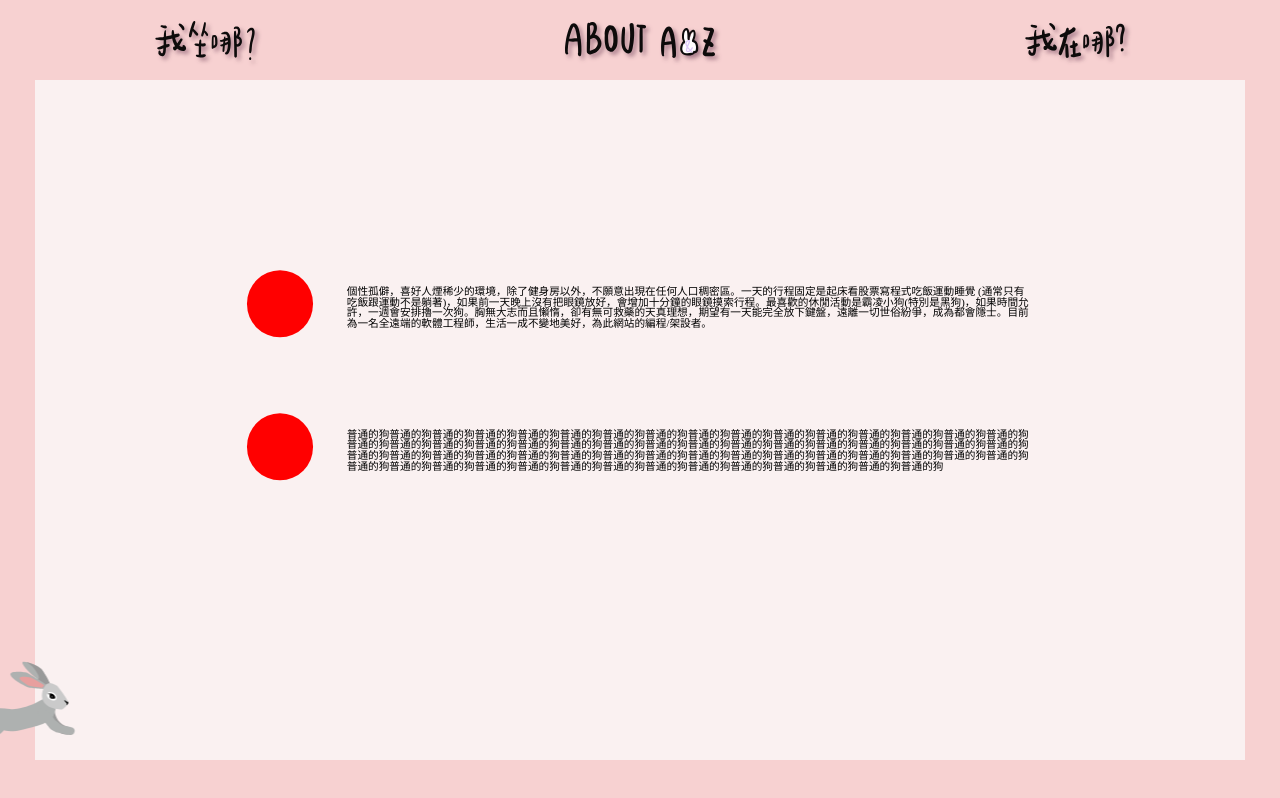
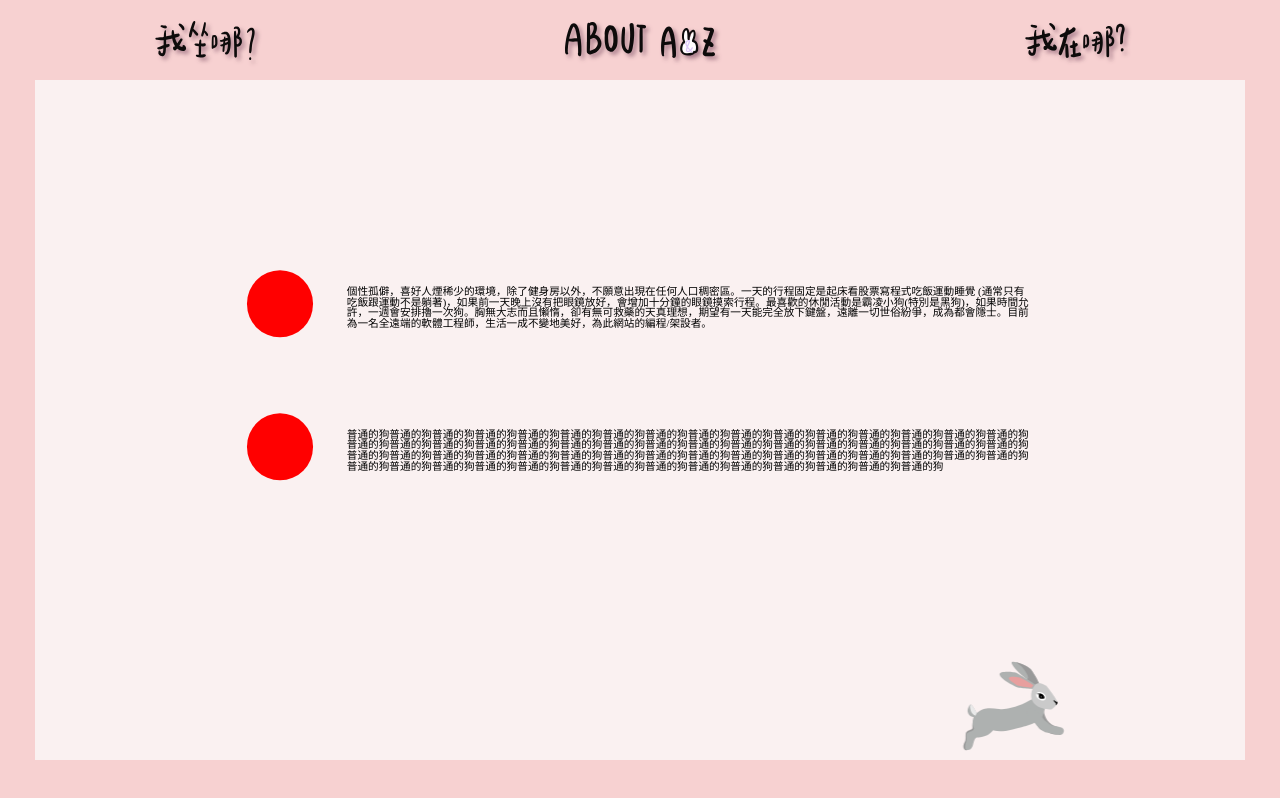
Before and after one commit to 104602517/wedding, a React (Vite) app: page /about-us in a window 1280 px wide. Built offline with nearby package versions, Linux system fonts and the light colour scheme.

Commit message:
Fix style.

```diff
--- a/src/scss/master-mobile.scss
+++ b/src/scss/master-mobile.scss
@@ -2,13 +2,12 @@
 @import './variables.scss';
 
 .main {
-  overflow: scroll;
   position: fixed;
   left: 50%;
   top: 0;
   transform: translateX(-50%);
   height: calc(100vh - vwm(80px));
-  max-height: -webkit-fill-available;
+  // max-height: -webkit-fill-available;
   margin: vwm(40px) auto;
 }
 
@@ -203,7 +202,7 @@
 .main {
 
   .jump-rabbit {
-    bottom: vwm(-15px);
+    bottom: vwm(-30px);
     width: vwm(180px);
     height: vwm(180px);
   }
@@ -294,7 +293,7 @@
   margin-top: vwm(50px);
 
   .groom, .bride {
-    margin-bottom: vwm(100px);
+    margin-bottom: vwm(70px);
     display: flex;
     flex-direction: column;
   }
@@ -324,3 +323,10 @@
 .where {
   margin-top: vwm(50px);
 }
+
+
+@media not all and (min-resolution:.001dpcm){ @supports (-webkit-appearance:none) {
+  .main {
+    height: calc(100vh - vwm(220px));
+  }
+}}
--- a/src/scss/master.scss
+++ b/src/scss/master.scss
@@ -226,7 +226,7 @@ html {
 
   .jump-rabbit {
     opacity: 1;
-    animation: jumpRight 5s linear forwards infinite;
+    animation: jumpRight 2s linear forwards infinite;
     position: fixed;
     bottom: -15px;
     width: 280px;
```
